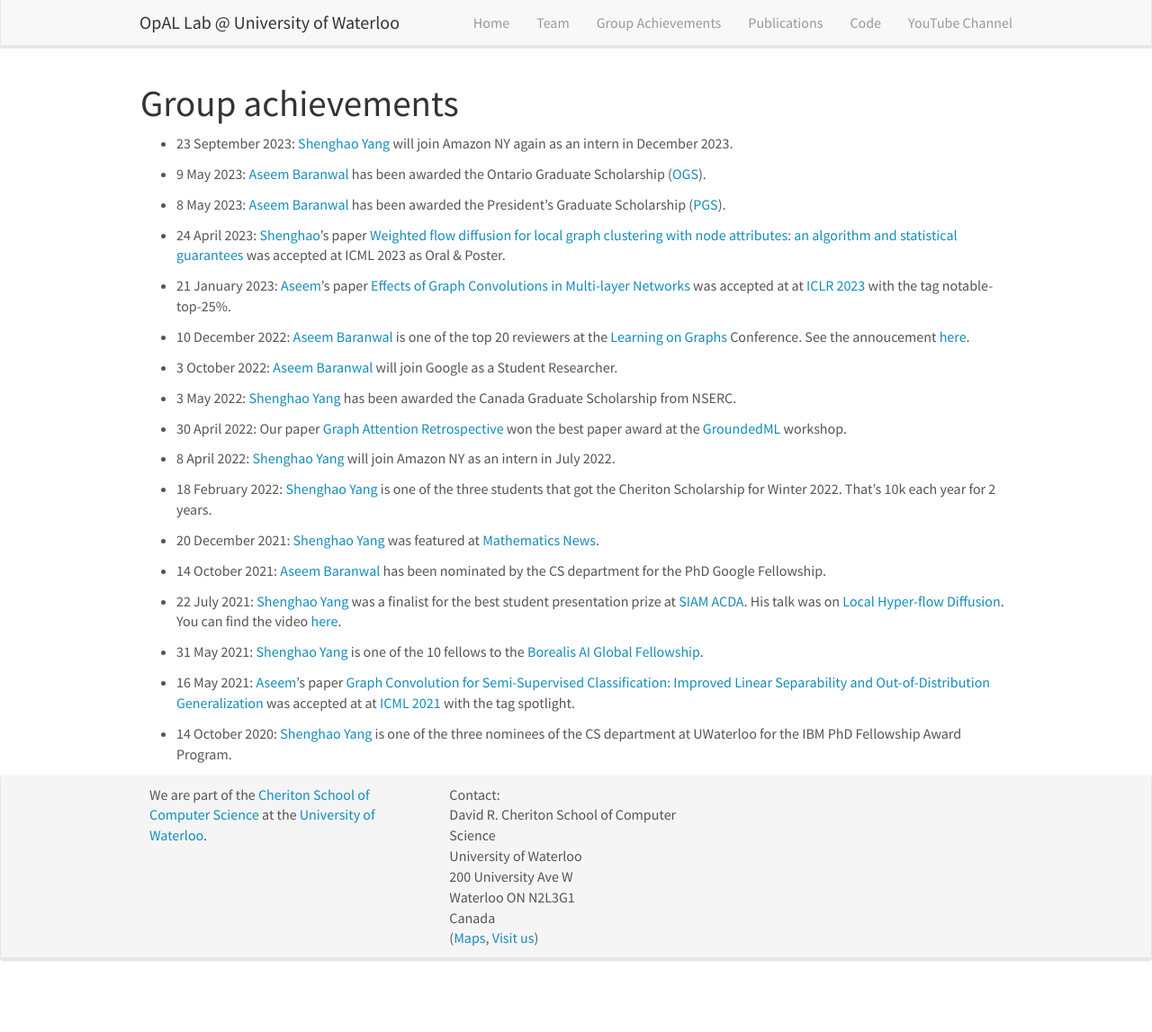
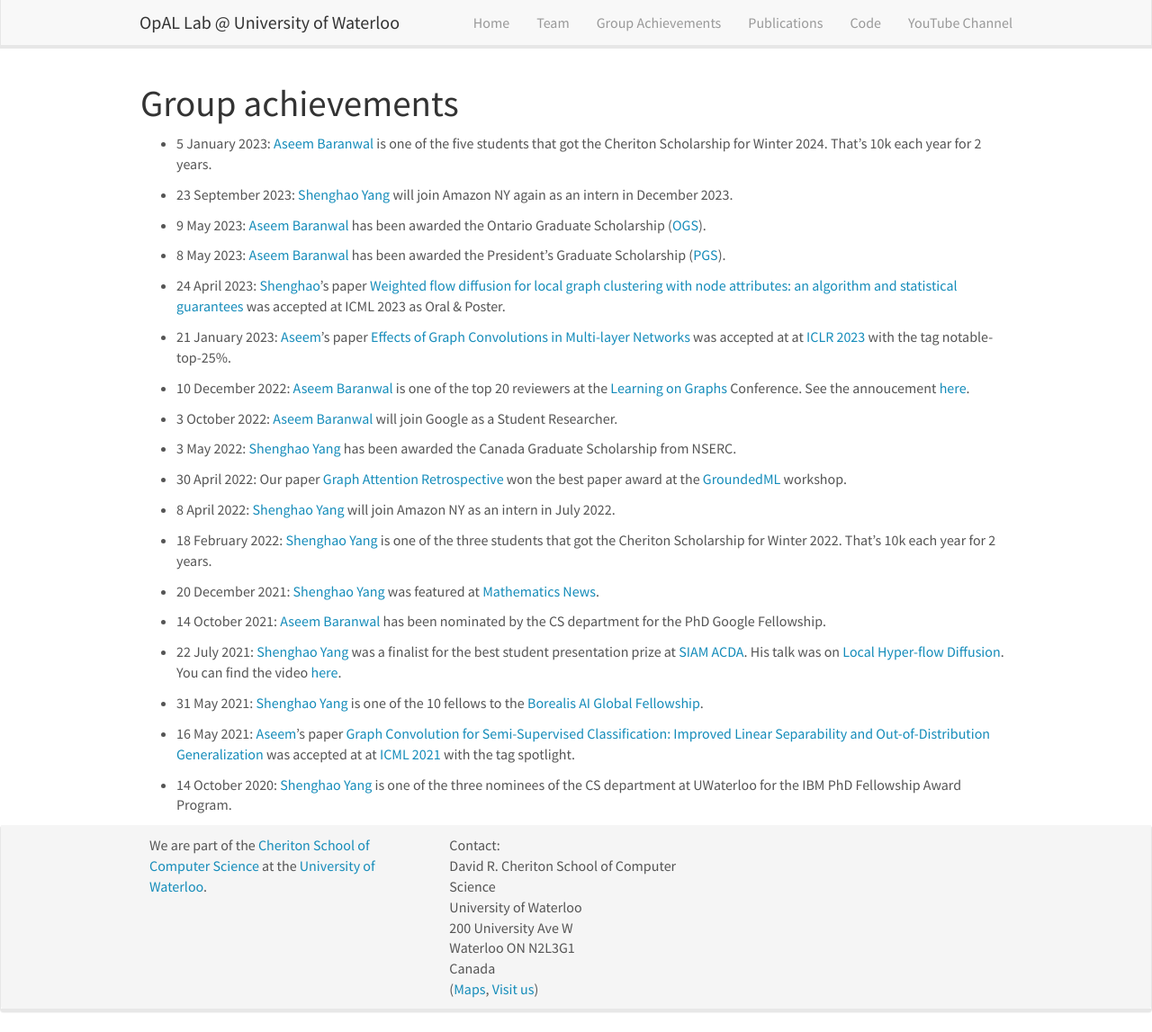
Before and after one commit to opallab/opallab.github.io, a Jekyll site: the page built from _pages/group_achievements.md, in a window 1280 px wide and 1147 px high. Shown: the whole window at 90% size. Built offline with Jekyll 4.4.1, drawn with Linux system fonts in a browser that asks for light colours; nearby versions of some CDN libraries.

Commit message:
Aseem's award

```diff
--- a/_pages/group_achievements.md
+++ b/_pages/group_achievements.md
@@ -7,6 +7,8 @@ permalink: /group_achievements
 ---
 
 # Group achievements
+
+- 5 January 2023: <a href='https://aseemrb.me'>Aseem Baranwal</a> is one of the five students that got the Cheriton Scholarship for Winter 2024. That's 10k each year for 2 years.
 
 - 23 September 2023: <a href='https://cs.uwaterloo.ca/~s286yang/'>Shenghao Yang</a> will join Amazon NY again as an intern in December 2023.
 
```
